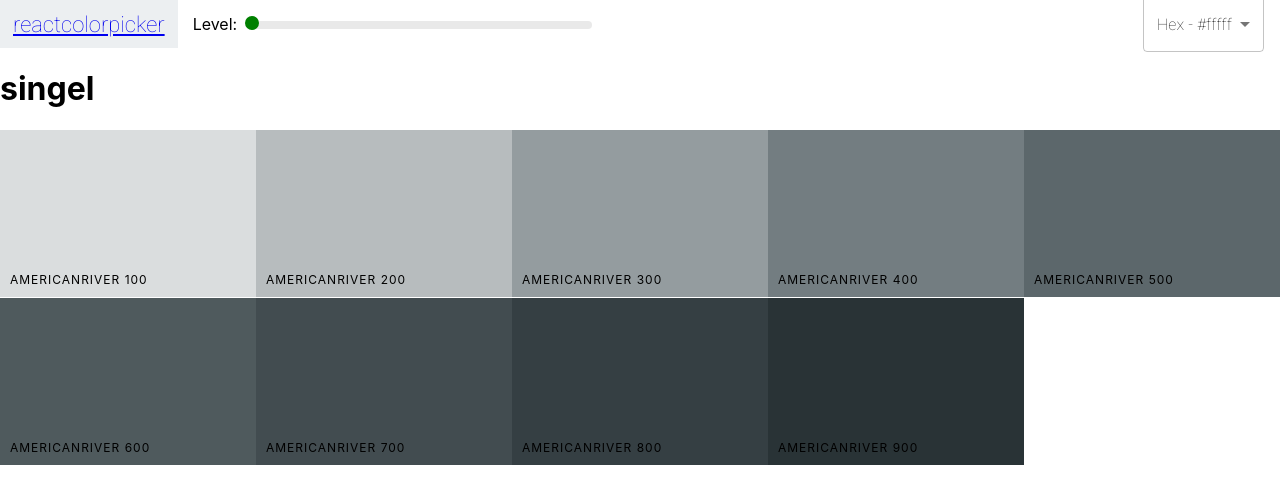
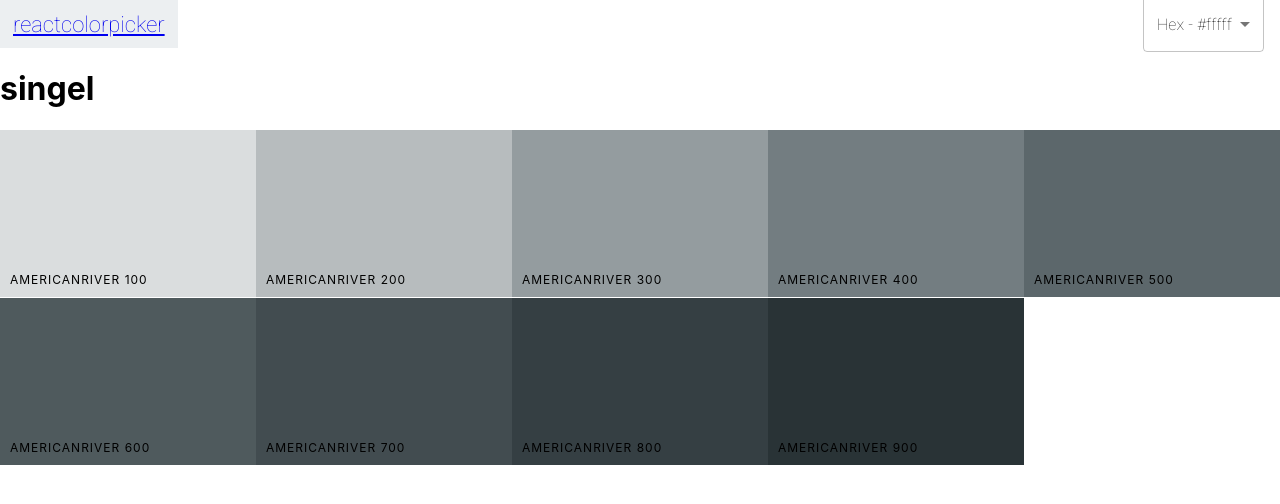
Before and after one commit to Murtazaeev/color-maker, a React (Create React App) app: page /palette/flat-ui-colors-american/americanriver in a window 1280 px wide. Shown: the top 504 px of the page. Built offline with nearby package versions, Linux system fonts and the light colour scheme; the HTML template or start-up script is replaced by a standard one.

Commit message:
change level removed

```diff
--- a/src/Navbar.js
+++ b/src/Navbar.js
@@ -37,12 +37,14 @@ class Navbar extends Component {
 				<div className="logo">
 					<Link to="/">reactcolorpicker</Link>
 				</div>
-				<div className="slider-container">
-					<span>Level: {level}</span>
-					<div className="slider">
-						<Slider defaultValue={level} min={100} max={900} step={100} onAfterChange={changeLevel} />
+				{this.props.showingAllColors && (
+					<div className="slider-container">
+						<span>Level: {level}</span>
+						<div className="slider">
+							<Slider defaultValue={level} min={100} max={900} step={100} onAfterChange={changeLevel} />
+						</div>
 					</div>
-				</div>
+				)}
 				<div className="select-container">
 					<Select value={format} onChange={this.handleFormatChange}>
 						<MenuItem value="hex">Hex - #fffff </MenuItem>
--- a/src/Palette.js
+++ b/src/Palette.js
@@ -38,7 +38,12 @@ class Palette extends Component {
 		));
 		return (
 			<div className="Palette">
-				<Navbar level={level} changeLevel={this.changeLevel} handleChange={this.changeFormat} />
+				<Navbar
+					level={level}
+					changeLevel={this.changeLevel}
+					handleChange={this.changeFormat}
+					showingAllColors
+				/>
 				{/* Navbar goes here */}
 				<div className="Palette-colors">
 					{' '}
--- a/src/SingleColorPalette.js
+++ b/src/SingleColorPalette.js
@@ -31,7 +31,7 @@ class SingleColorPalette extends Component {
 
 		return (
 			<div className="Palette">
-				<Navbar handleChange={this.changeFormat} />
+				<Navbar handleChange={this.changeFormat} showingAllColors={false} />
 				<h1>singel</h1>
 				<div className="Palette-colors">{colorBoxes}</div>
 			</div>
```
